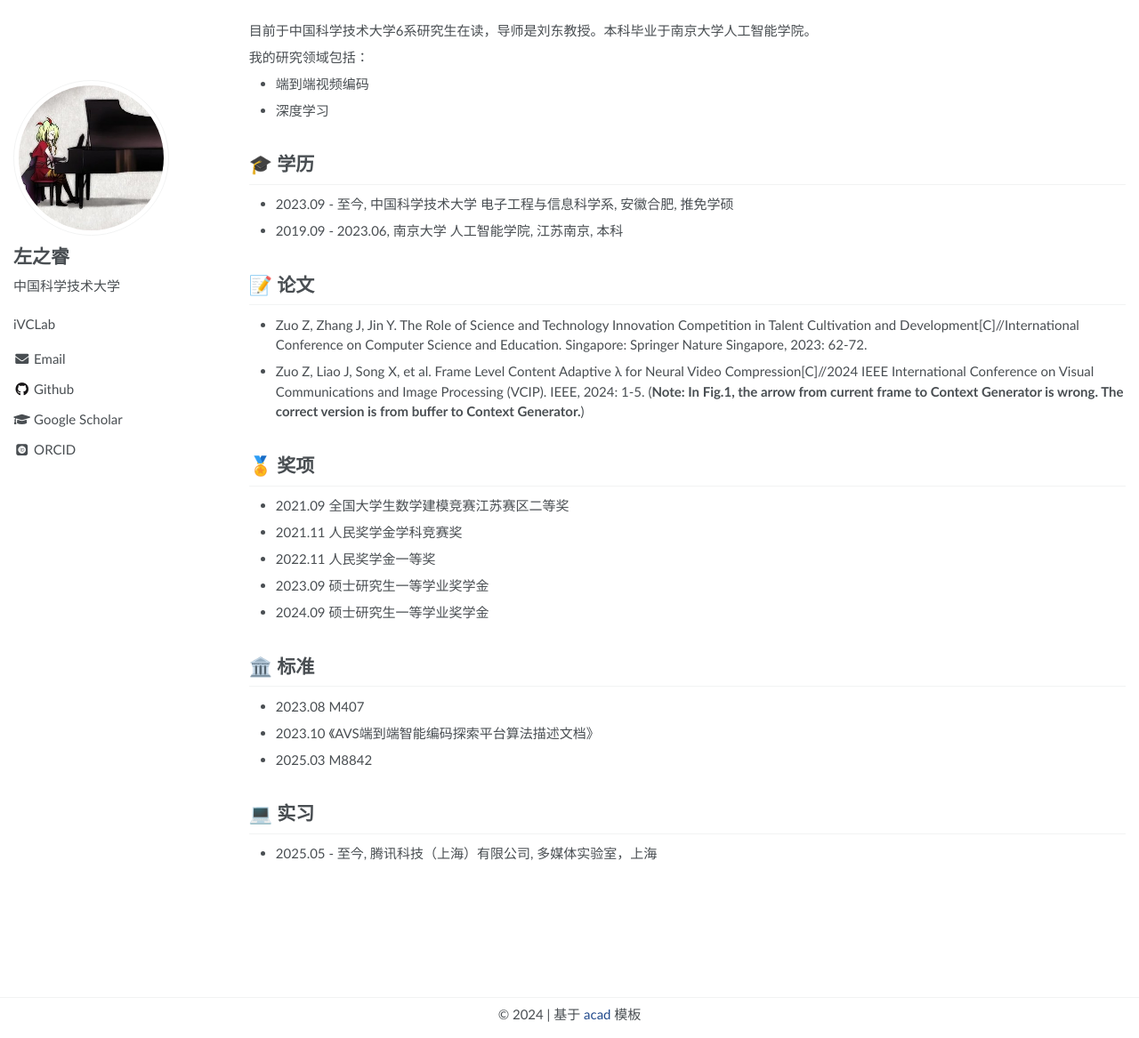
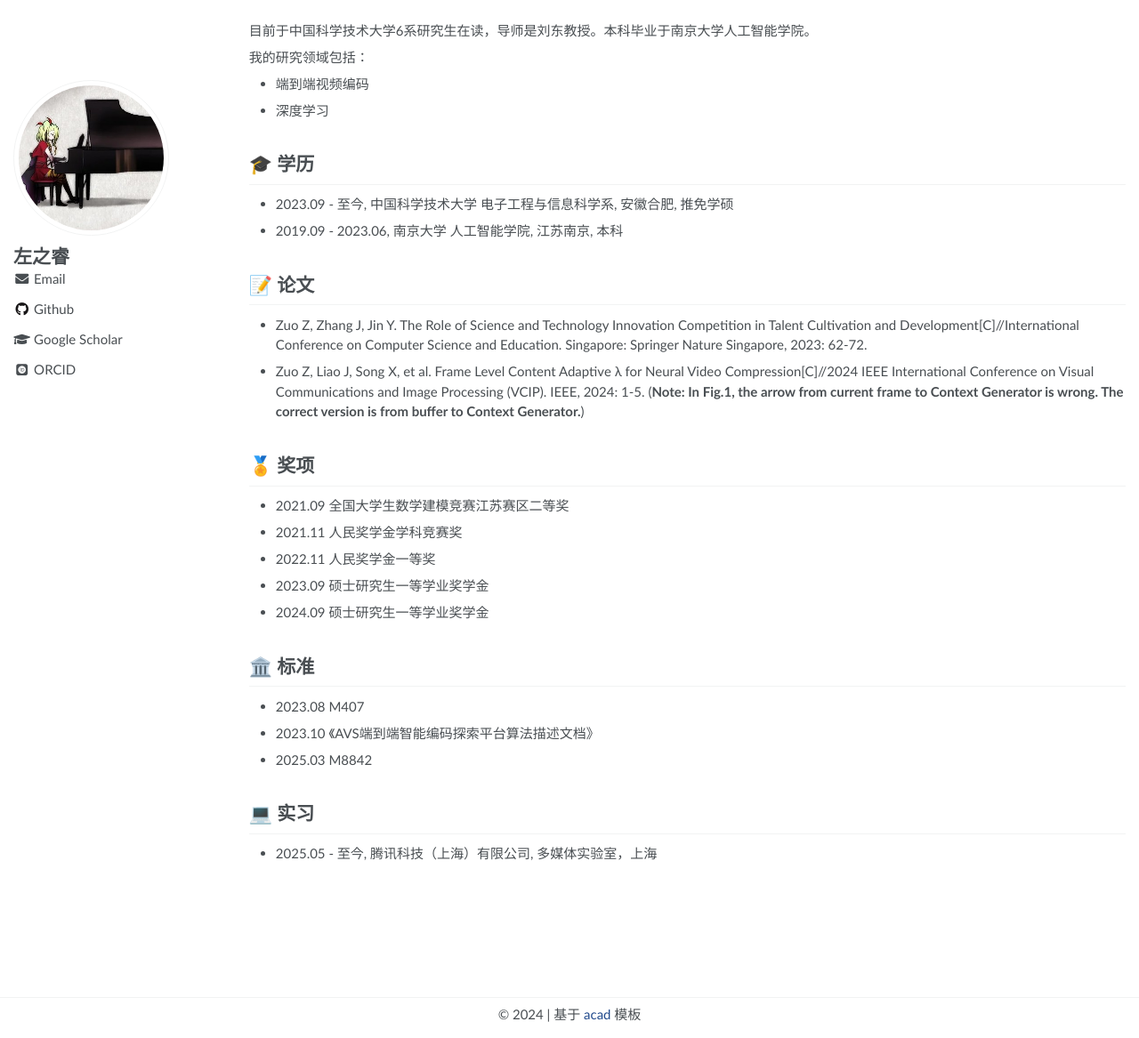
Before and after one commit to DeathPolca/DeathPolca.github.io, a Jekyll site: the page built from _pages/about.md, in a window 1280 px wide and 1167 px high. Shown: the whole window at 89% size. Built offline with Jekyll 4.4.1, drawn with Linux system fonts in a browser that asks for light colours; some web fonts are replaced.

Commit message:
change some info

```diff
--- a/_config.yml
+++ b/_config.yml
@@ -7,7 +7,7 @@
 
 # Site Settings
 title                    : "zzr"
-description              : "iVCLab"
+description              :
 repository               : "DeathPolca/DeathPolca.github.io"
 google_scholar_stats_use_cdn : False
 
@@ -23,7 +23,7 @@ google_analytics_id      :  # get google_analytics_id from https://analytics.goo
 author:
   name             : "左之睿"
   avatar           : "images/Porca_square.jpg"
-  bio              : "中国科学技术大学"
+  bio              :
   location         :
   employer         : #"Hefei General Machinery Research Institute"
   pubmed           :
```
